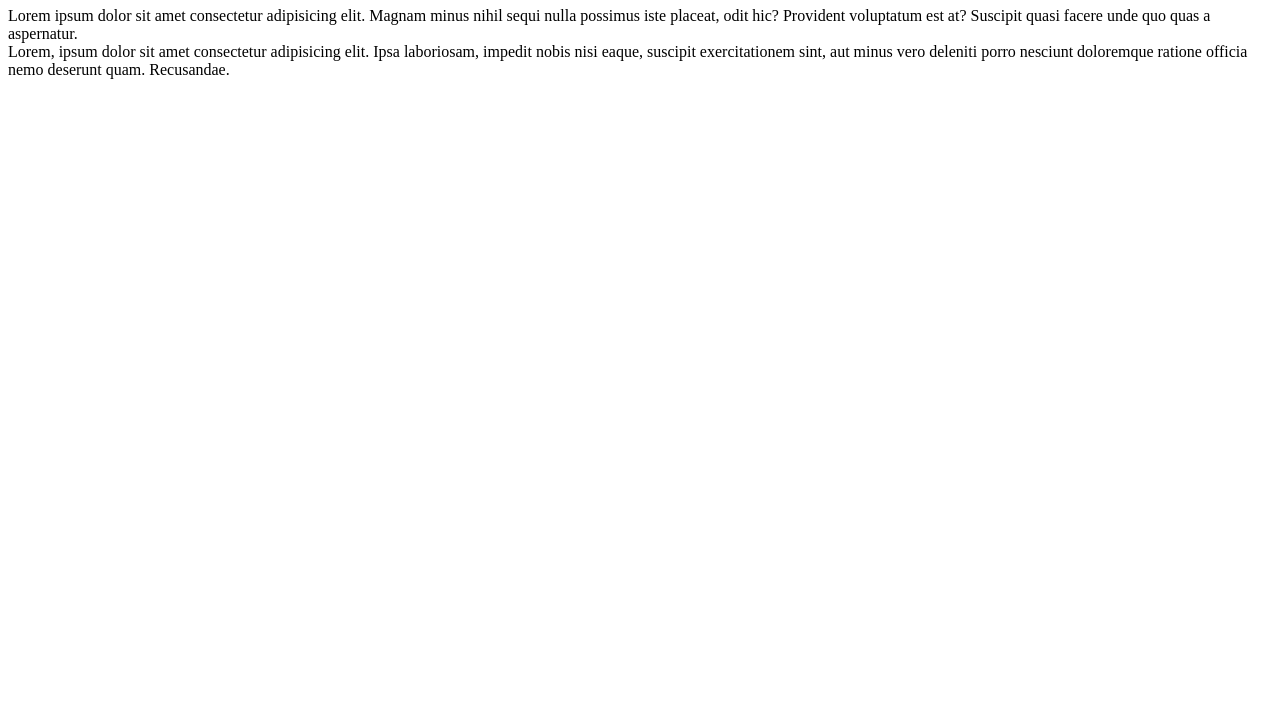
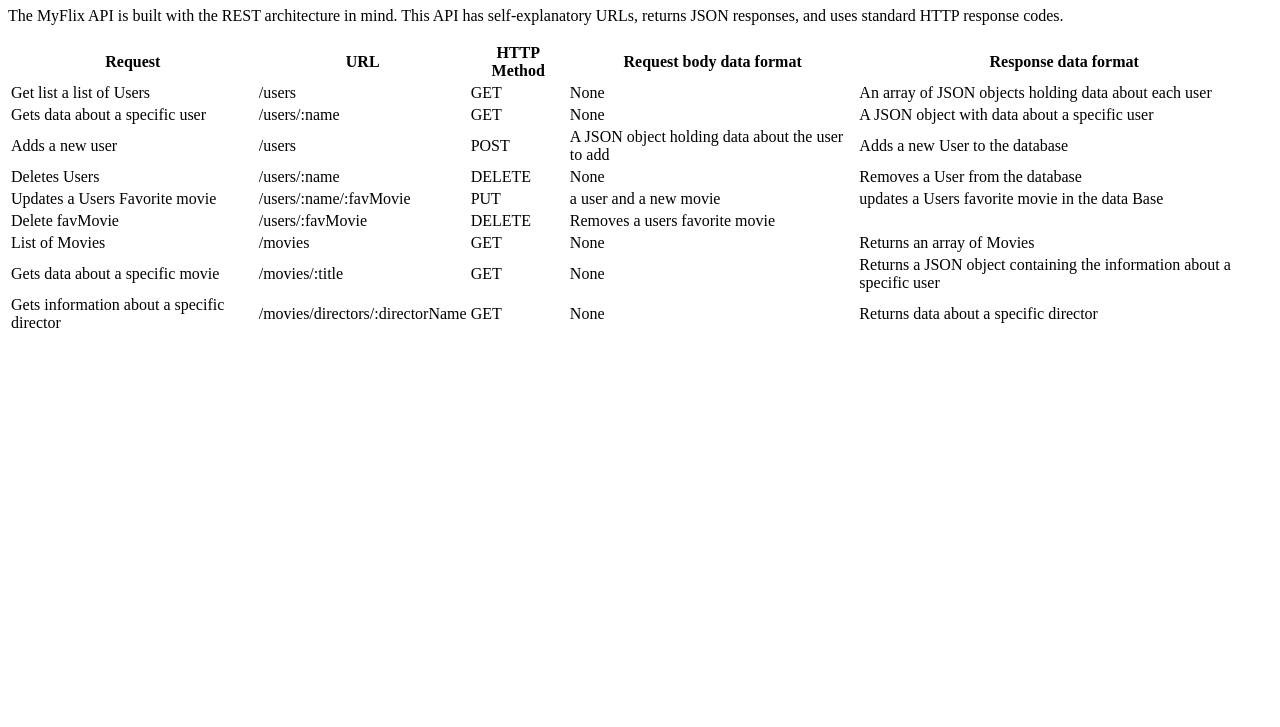
Before and after one commit to NickLamp44/movie_api, a website: page public/documentation.html in a window 1280 px wide. Shown: the part 73-800 px from the top of the page. Drawn offline with Linux system fonts and the light colour scheme.

Commit message:
updated Documentation page

```diff
--- a/public/documentation.html
+++ b/public/documentation.html
@@ -3,20 +3,94 @@
   <head>
     <meta charset="UTF-8" />
     <meta name="viewport" content="width=device-width, initial-scale=1.0" />
-    <title>documentation</title>
+    <title>myFlix App</title>
   </head>
   <body>
-    <h1>documentation</h1>
-    <div>
-      Lorem ipsum dolor sit amet consectetur adipisicing elit. Magnam minus
-      nihil sequi nulla possimus iste placeat, odit hic? Provident voluptatum
-      est at? Suscipit quasi facere unde quo quas a aspernatur.
-    </div>
-    <div>
-      Lorem, ipsum dolor sit amet consectetur adipisicing elit. Ipsa laboriosam,
-      impedit nobis nisi eaque, suscipit exercitationem sint, aut minus vero
-      deleniti porro nesciunt doloremque ratione officia nemo deserunt quam.
-      Recusandae.
-    </div>
+    <h1>MyFlix Movie API</h1>
+    <p>
+      The MyFlix API is built with the REST architecture in mind. This API has
+      self-explanatory URLs, returns JSON responses, and uses standard HTTP
+      response codes.
+    </p>
+
+    <table class="table table-striped">
+      <thead>
+        <tr>
+          <th scope="col">Request</th>
+          <th scope="col">URL</th>
+          <th scope="col">HTTP Method</th>
+          <th scope="col">Request body data format</th>
+          <th scope="col">Response data format</th>
+        </tr>
+      </thead>
+      <tbody>
+        <tr>
+          <td>Get list a list of Users</td>
+          <td>/users</td>
+          <td>GET</td>
+          <td>None</td>
+          <td>An array of JSON objects holding data about each user</td>
+        </tr>
+        <tr>
+          <td>Gets data about a specific user</td>
+          <td>/users/:name</td>
+          <td>GET</td>
+          <td>None</td>
+          <td>A JSON object with data about a specific user</td>
+        </tr>
+        <tr>
+          <td>Adds a new user</td>
+          <td>/users</td>
+          <td>POST</td>
+          <td>A JSON object holding data about the user to add</td>
+          <td>Adds a new User to the database</td>
+        </tr>
+
+        <tr>
+          <td>Deletes Users</td>
+          <td>/users/:name</td>
+          <td>DELETE</td>
+          <td>None</td>
+          <td>Removes a User from the database</td>
+        </tr>
+        <tr>
+          <td>Updates a Users Favorite movie</td>
+          <td>/users/:name/:favMovie</td>
+          <td>PUT</td>
+          <td>a user and a new movie</td>
+          <td>updates a Users favorite movie in the data Base</td>
+        </tr>
+        <tr>
+          <td>Delete favMovie</td>
+          <td>/users/:favMovie</td>
+          <td>DELETE</td>
+          <td>Removes a users favorite movie</td>
+        </tr>
+        <tr>
+          <td>List of Movies</td>
+          <td>/movies</td>
+          <td>GET</td>
+          <td>None</td>
+          <td>Returns an array of Movies</td>
+        </tr>
+        <tr>
+          <td>Gets data about a specific movie</td>
+          <td>/movies/:title</td>
+          <td>GET</td>
+          <td>None</td>
+          <td>
+            Returns a JSON object containing the information about a specific
+            user
+          </td>
+        </tr>
+        <tr>
+          <td>Gets information about a specific director</td>
+          <td>/movies/directors/:directorName</td>
+          <td>GET</td>
+          <td>None</td>
+          <td>Returns data about a specific director</td>
+        </tr>
+      </tbody>
+    </table>
   </body>
 </html>
```
